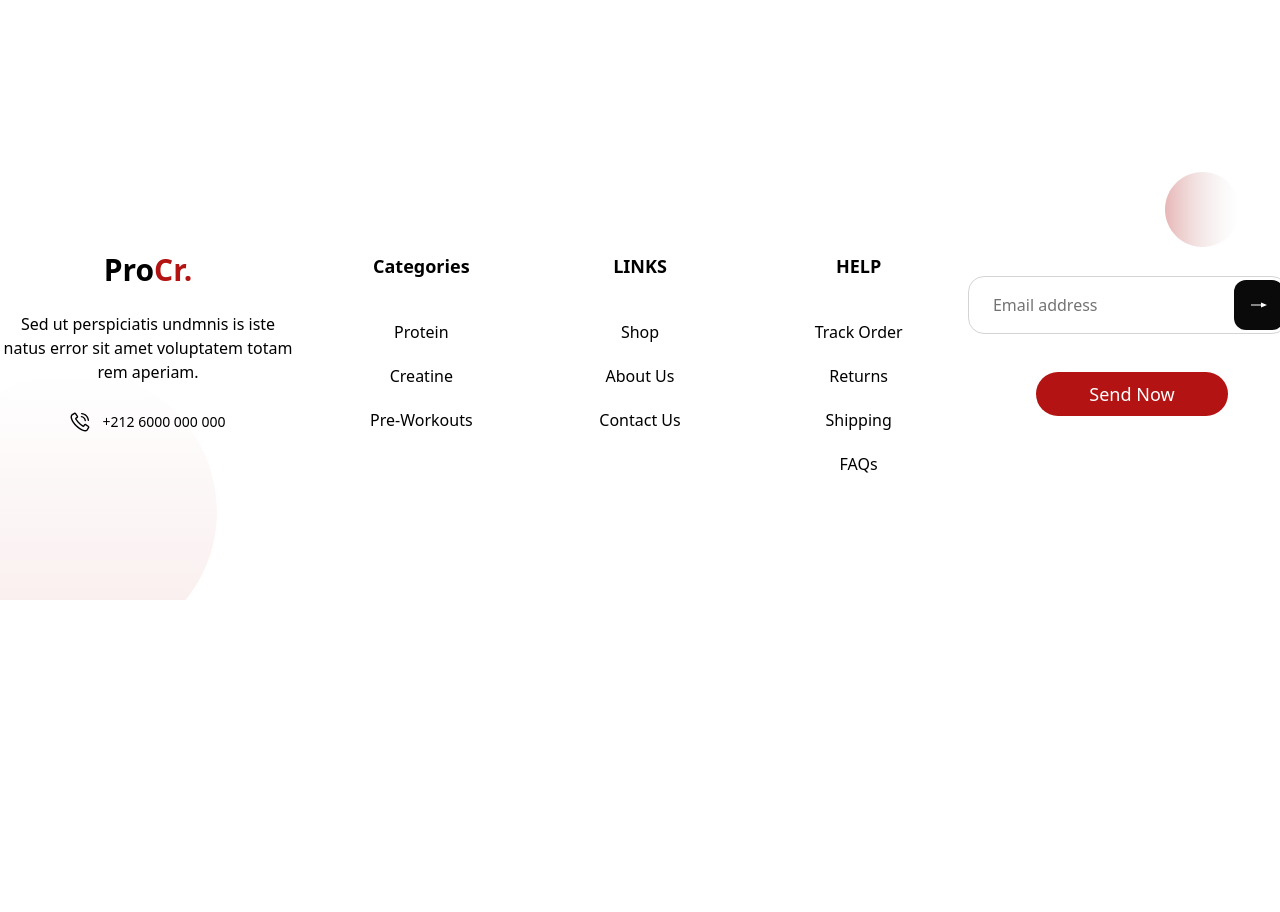
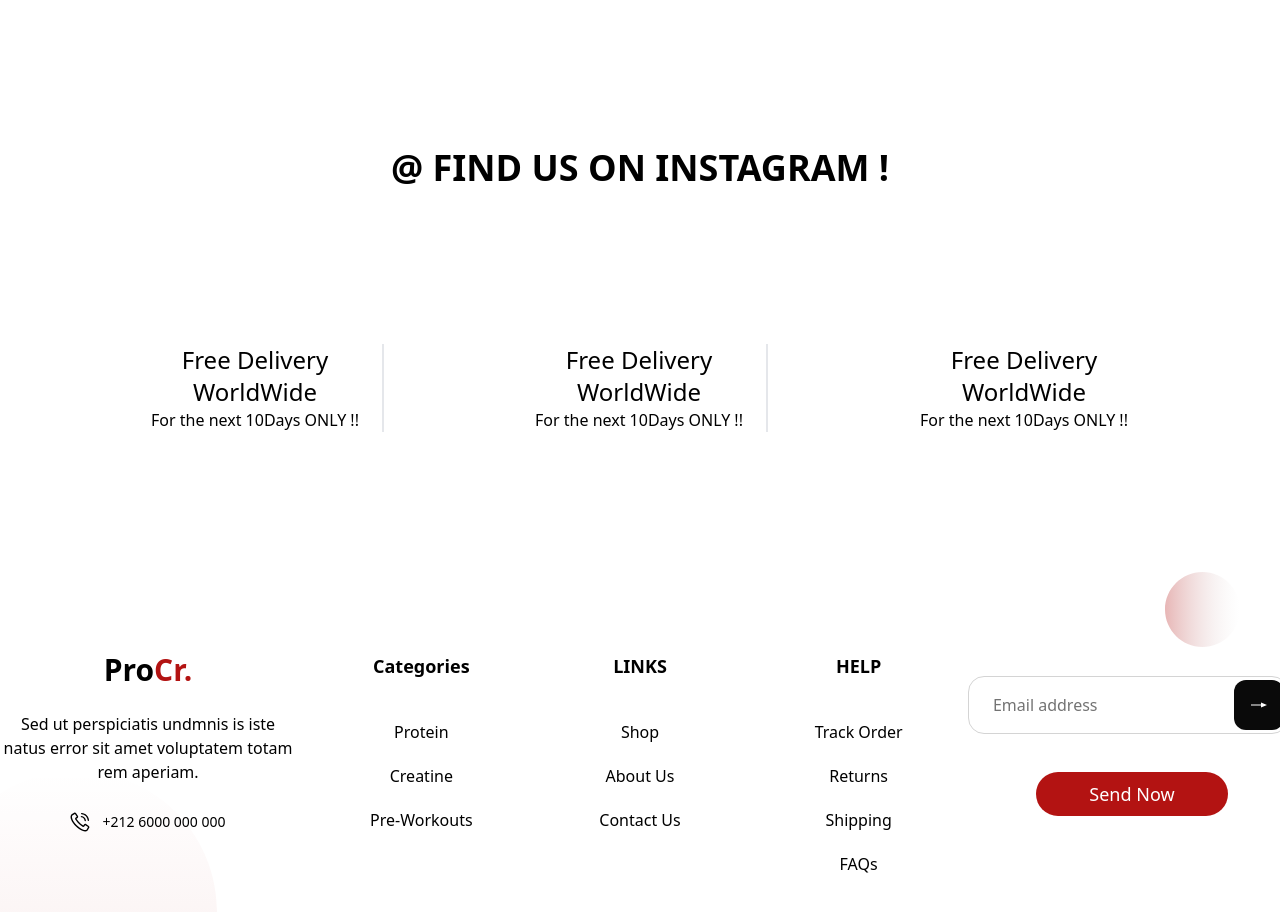
Before and after one commit to FireGamerXD/projet_final_react_AmineBakrim, a React (Create React App) app: page / in a window 1280 px wide. Shown: the part 4300-5212 px from the top of the page. Before the commit the page ends 4900 px from the top, so only its background shows below. Built offline with nearby package versions, Linux system fonts and the light colour scheme.

Commit message:
Home Done V1

```diff
--- a/src/pages/Home/components/firstSection.jsx
+++ b/src/pages/Home/components/firstSection.jsx
@@ -396,6 +396,30 @@ class="group-hover:opacity-100 group-hover:duration-1000 duration-100 opacity-0
 
 {/* Follow Us Sec */}
 
+<div className="follow xl:h-[50vh] h-[100vh] xl:block flex flex-col justify-evenly">
+
+<p className='text-4xl font-bold text-center pt-4'>@ FIND US ON INSTAGRAM !</p>
+
+<div className="all_last flex xl:flex-row flex-col justify-evenly items-center xl:h-[100%] xl:gap-0 gap-16">
+
+<div className="first xl:w-[20%] border-r-2">
+  <p className='text-2xl font-thin text-center'>Free Delivery WorldWide</p>
+  <p className='text-md font-thin text-center'>For the next 10Days ONLY !!</p>
+</div>
+
+<div className="second xl:w-[20%] border-r-2">
+  <p className='text-2xl font-thin text-center'>Free Delivery WorldWide</p>
+  <p className='text-md font-thin text-center'>For the next 10Days ONLY !!</p>
+</div>
+
+<div className="third xl:w-[20%] ">
+  <p className='text-2xl font-thin text-center'>Free Delivery WorldWide</p>
+  <p className='text-md font-thin text-center'>For the next 10Days ONLY !!</p>
+</div>
+
+</div>
+
+</div>
 
 
 
```
